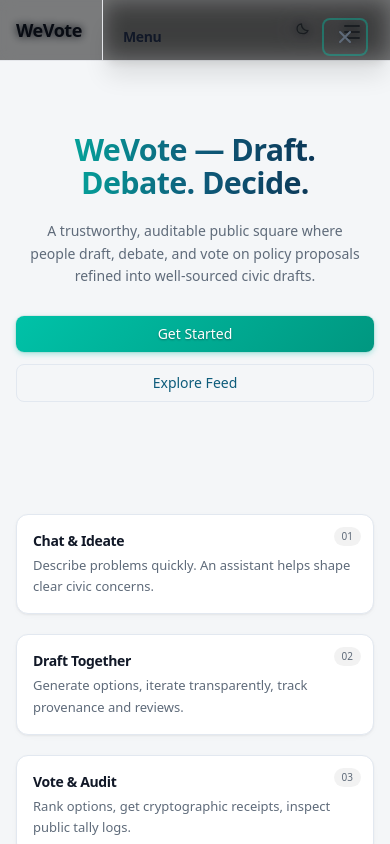
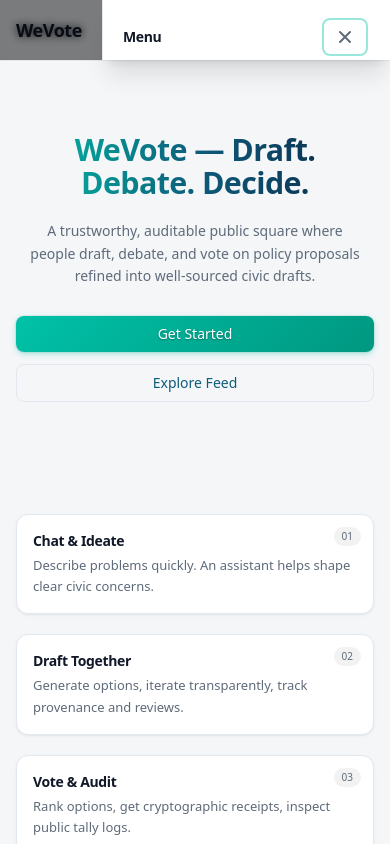
Before and after one commit to RorriMaesu/WeVote, a Next.js app in the folder web/: page / in a window 390 px wide. Both pictures are taken after a click on the button "Menu". Shown: the top 844 px of the page. Built offline with nearby package versions, Linux system fonts and the light colour scheme.

Commit message:
feat(ui): solid mobile menu panel + improved link contrast

```diff
--- a/web/app/globals.css
+++ b/web/app/globals.css
@@ -22,6 +22,8 @@
   --focus-ring: rgba(0,194,168,0.35);
   --radius-card: 12px;
   --shadow-card: 0 1px 2px rgba(0,0,0,0.05), 0 2px 8px -2px rgba(0,0,0,0.04);
+  --panel-bg: var(--card-bg);
+  --hover: rgba(0,0,0,0.06);
 }
 /* Dark theme overrides */
 .dark {
@@ -33,6 +35,8 @@
   --border-strong: #394553;
   --shadow-card: 0 1px 2px rgba(0,0,0,0.6), 0 4px 16px -4px rgba(0,0,0,0.5);
   --focus-ring: rgba(0,194,168,0.45);
+  --panel-bg: #1E252E;
+  --hover: rgba(255,255,255,0.08);
 }
 
 body { @apply font-sans antialiased transition-colors duration-300; background: var(--bg); color: var(--text); }
--- a/web/app/header.tsx
+++ b/web/app/header.tsx
@@ -70,10 +70,9 @@
             id="mobile-nav-panel"
             tabIndex={-1}
             className="absolute top-0 right-0 h-full w-72 max-w-[80%] flex flex-col p-5 gap-4 animate-slideIn
-                       border-l shadow-xl overflow-y-auto
-                       bg-[var(--bg)]/95 supports-[backdrop-filter]:bg-[var(--bg)]/80
-                       backdrop-blur-md
-                       dark:bg-[var(--bg)]/92"
+                       border-l shadow-xl overflow-y-auto text-[var(--text)]
+                       bg-[var(--panel-bg)] supports-[backdrop-filter]:bg-[var(--panel-bg)]/95
+                       backdrop-blur-lg"
           >
             <div className="flex items-center justify-between pr-1">
               <h2 id="mobile-menu-heading" className="font-semibold tracking-tight text-sm">Menu</h2>
@@ -93,7 +92,7 @@
                   key={item.href}
                   onClick={()=> setOpen(false)}
                   href={item.href}
-                  className="rounded px-2 py-2 focus:outline-none focus:ring-2 focus:ring-brand-teal/40 hover:bg-[var(--hover)]/60 transition-colors"
+                  className="rounded px-2 py-2 focus:outline-none focus:ring-2 focus:ring-brand-teal/40 transition-colors text-[var(--text)] hover:bg-[var(--hover)]"
                 >{item.label}</a>
               ))}
               <div className="pt-2 mt-2 border-t border-[var(--border)]/60 flex flex-col gap-2">
```
